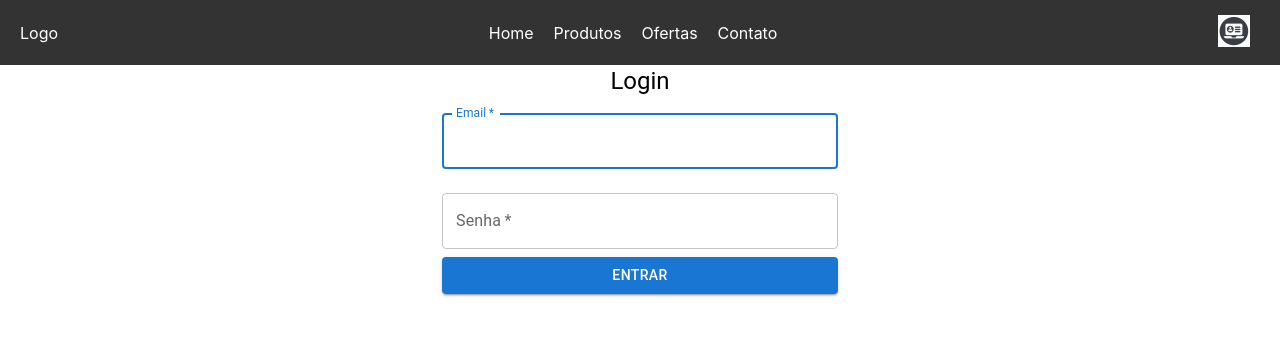
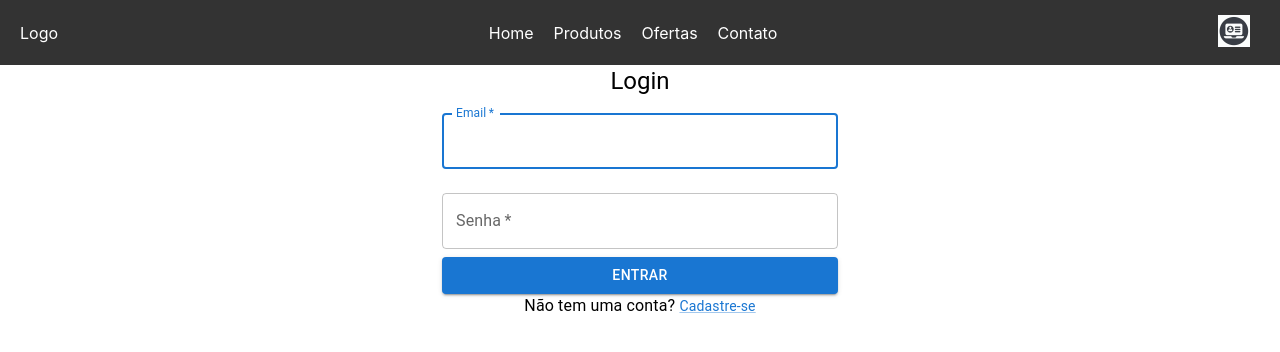
Before and after one commit to vinialbsou/meuReact, a React (Create React App) app: page /login in a window 1280 px wide. Shown: the top 352 px of the page. Built offline with nearby package versions, Linux system fonts and the light colour scheme.

Commit message:
melhorando a tela de login

```diff
--- a/src/components/Login.jsx
+++ b/src/components/Login.jsx
@@ -1,5 +1,5 @@
 import React, { useState } from 'react';
-import { TextField, Button, Typography, Container } from '@mui/material';
+import { TextField, Button, Typography, Container, Link } from '@mui/material';
 import { styled } from '@mui/material/styles'; // Importe styled
 
 const useStyles = styled((theme) => ({
@@ -75,6 +75,12 @@ const Login = () => {
                     >
                         Entrar
                     </Button>
+                    <Typography>
+                        Não tem uma conta?{' '}
+                        <Link href="/singup" variant="body2">
+                            Cadastre-se
+                        </Link>
+                    </Typography>
                 </form>
             </div>
         </Container>
```
